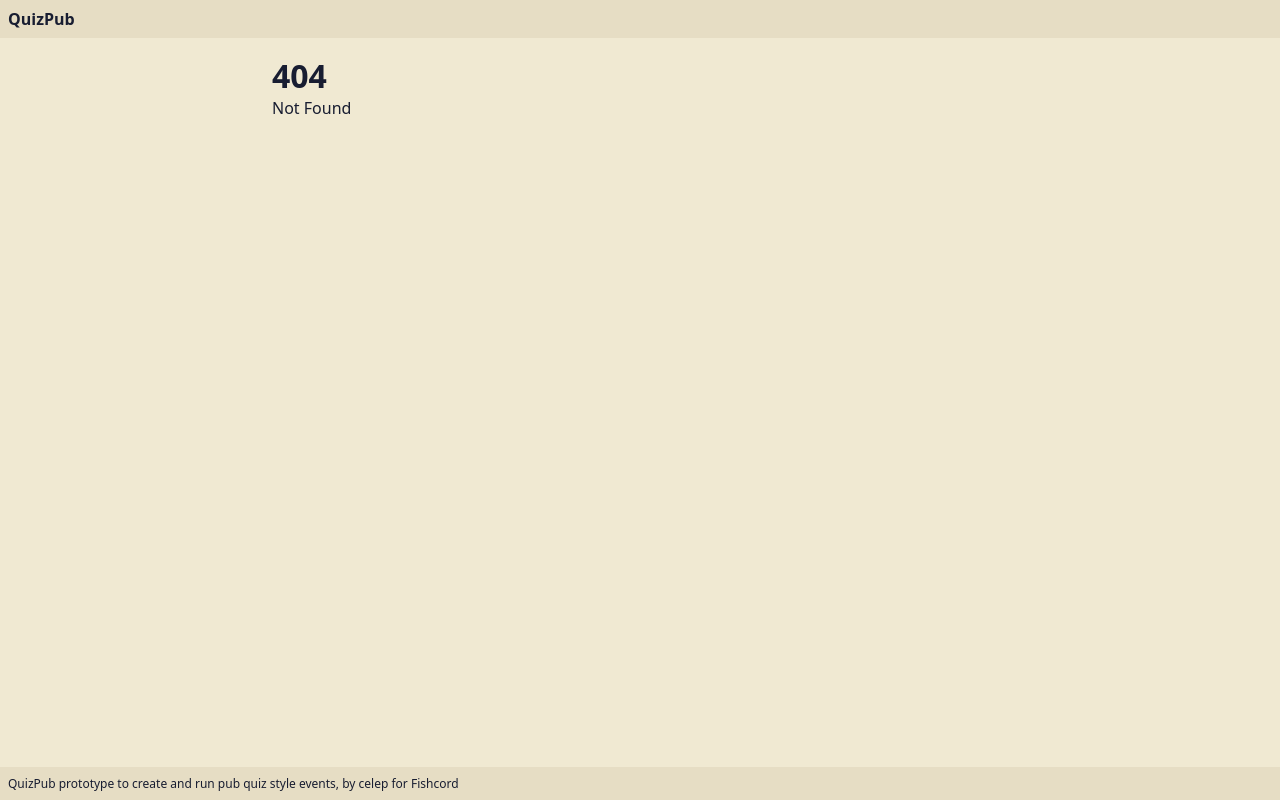
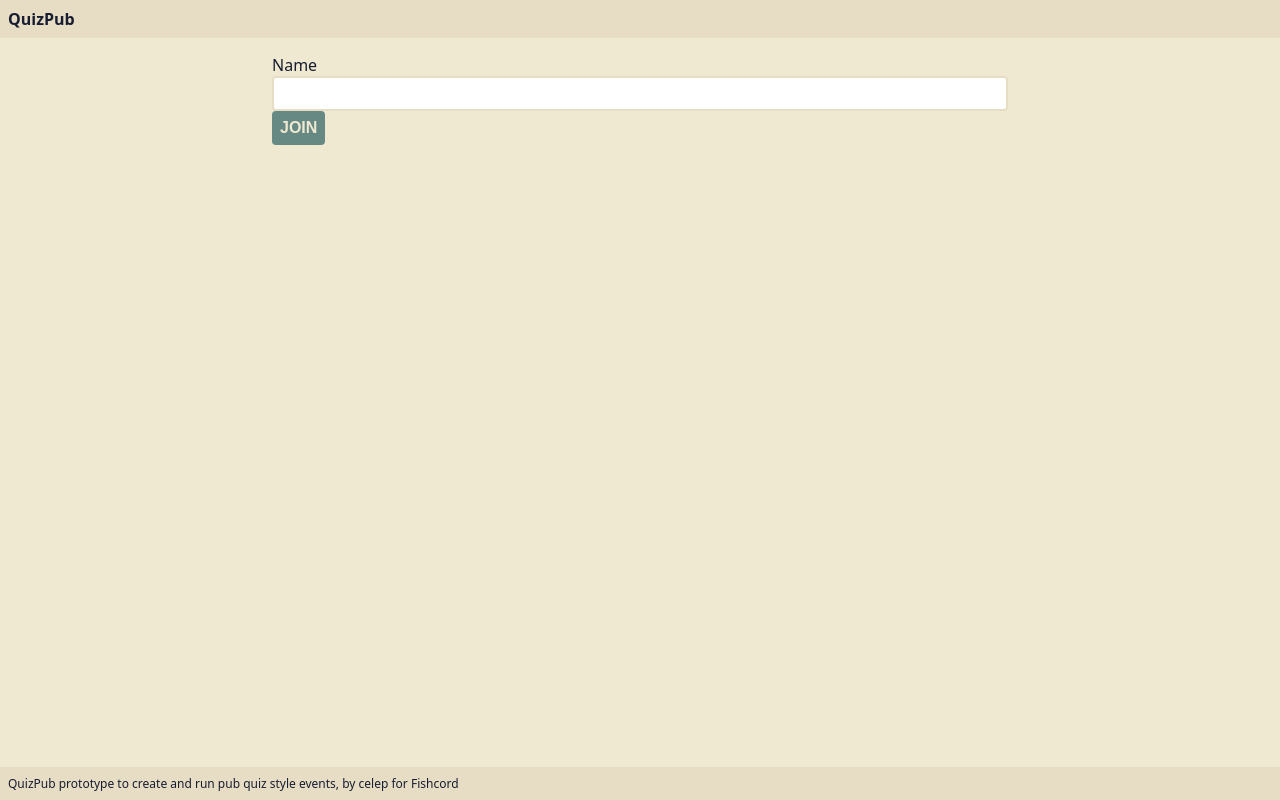
Before and after one commit to culas/quiz-pub, a SvelteKit app in the folder client/: page /play/1 in a window 1280 px wide. Before the commit this address had no page. Built offline with nearby package versions, Linux system fonts and the light colour scheme; no server answers.

Commit message:
first play quiz page draft, joining quz

```diff
--- /dev/null
+++ b/client/src/routes/play/[code]/+page.svelte
@@ -0,0 +1,18 @@
+<script lang="ts">
+	import { page } from '$app/stores';
+	import { connectSocket } from '$lib/utils/websocket';
+
+	const socket = connectSocket(new Map([['joinCode', $page.params.code]]));
+	let name = '';
+	function join() {
+		$socket = { type: 'join-quiz', name };
+	}
+</script>
+
+<form on:submit|preventDefault={join}>
+	<label>
+		Name
+		<input type="text" name="name" bind:value={name} />
+	</label>
+	<button type="submit">Join</button>
+</form>
```
Also changed, not shown: client/src/routes/+page.svelte (+10 -0 lines).
